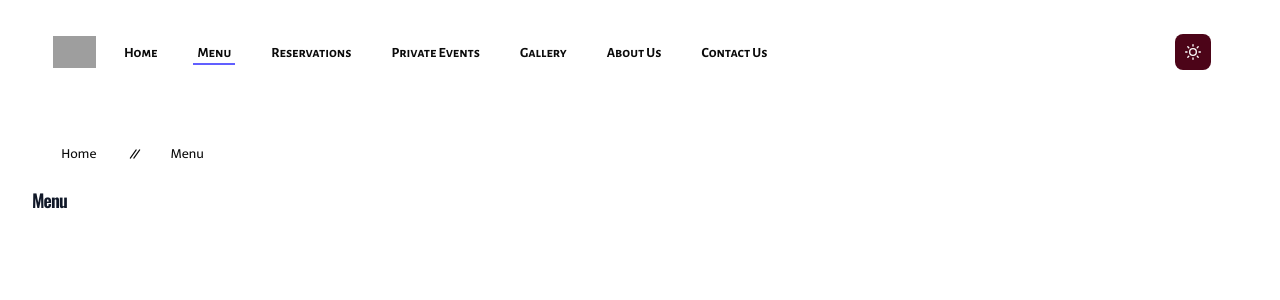
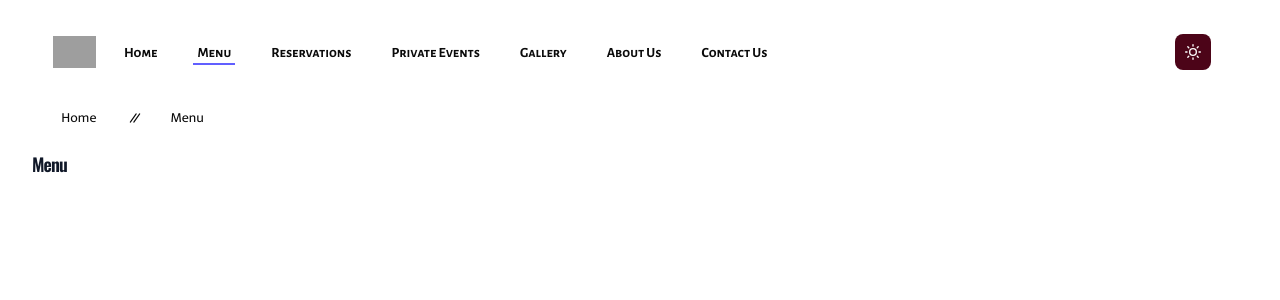
Before and after one commit to tmchuynh/small-shop-menu, a Next.js app: page /menu in a window 1280 px wide. Shown: the top 300 px of the page. Built offline with nearby package versions, Linux system fonts and the light colour scheme; grey boxes are pictures that could not be loaded.

Commit message:
fix: adjust padding in DynamicBreadcrumb component for improved layout

```diff
--- a/src/components/navigation/dynamic-breadcrumb.tsx
+++ b/src/components/navigation/dynamic-breadcrumb.tsx
@@ -201,7 +201,7 @@ export default function DynamicBreadcrumb(): JSX.Element | null {
   if (!breadcrumbItems) return null;
 
   return (
-    <div className="mx-auto pt-3 md:pt-5 lg:pt-9 w-11/12">
+    <div className="mx-auto w-10/12 md:w-11/12">
       <nav
         aria-label="Breadcrumb"
         className="flex flex-row items-center gap-2 w-full text-xs lg:text-sm"
```
